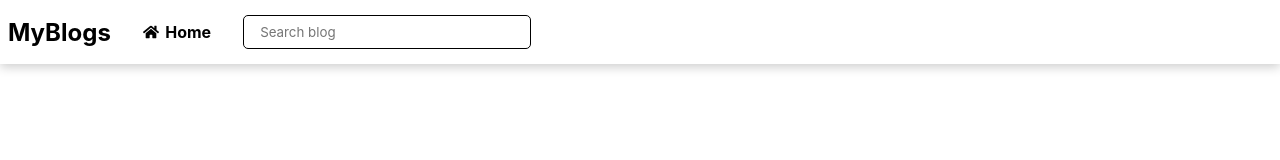
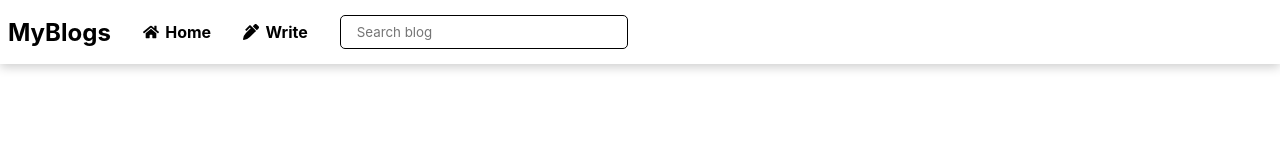
Before and after one commit to mwongess/mos-blogs, a React (Vite) app: page /blogs/details in a window 1280 px wide. Shown: the top 160 px of the page. Built offline with nearby package versions, Linux system fonts and the light colour scheme.

Commit message:
Write blog

```diff
--- a/src/BlogHeader.jsx
+++ b/src/BlogHeader.jsx
@@ -1,6 +1,6 @@
 import "./App.css";
 import { Link } from "react-router-dom";
-import { FaHome } from "react-icons/fa";
+import { FaHome,FaPenAlt } from "react-icons/fa";
 
 /* eslint-disable react/prop-types */
 export const BlogHeader = ({ title }) => {
@@ -17,6 +17,10 @@ export const BlogHeader = ({ title }) => {
           <h4> Home</h4>
         </Link>
       </div>
+      <div className="home-link">
+        <FaPenAlt />
+        <h4>Write</h4>
+      </div>
       <div>
         <input type="search" placeholder="Search blog" />
       </div>
```
